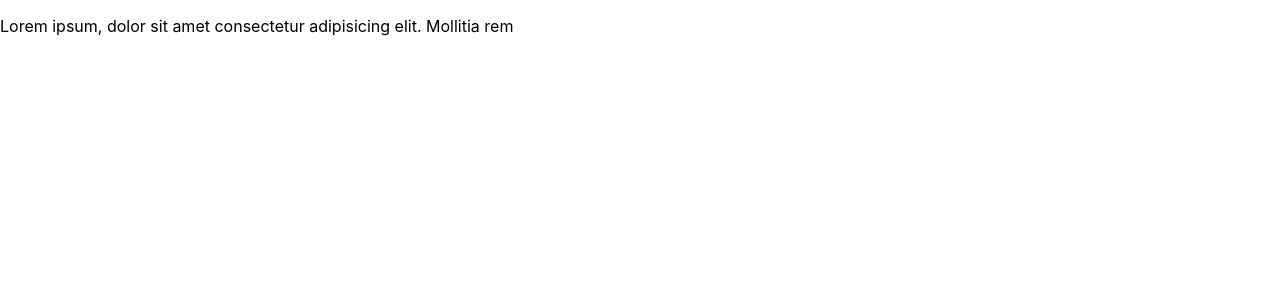
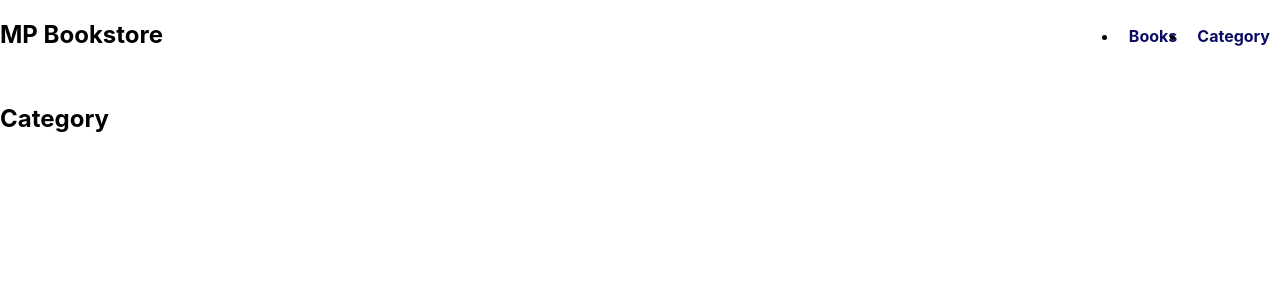
Before and after one commit to mrprotocoll/bookstore, a React (Create React App) app: page /category in a window 1280 px wide. Shown: the top 300 px of the page. Built offline with nearby package versions, Linux system fonts and the light colour scheme.

Commit message:
Setup routing and pages

```diff
--- a/src/components/App.js
+++ b/src/components/App.js
@@ -1,6 +1,18 @@
+import Layout from 'layouts/Layout';
+import { Route, Routes } from 'react-router-dom';
+import Books from 'routes/Books';
+import Category from 'routes/Category';
+import PageNotFound from 'routes/PageNotFound';
+
 const App = () => (
-    <>
-      <p>Lorem ipsum, dolor sit amet consectetur adipisicing elit. Mollitia rem</p>
-    </>
+  <>
+    <Routes>
+      <Route path="/" element={<Layout />}>
+        <Route index element={<Books />} />
+        <Route path="category" element={<Category />} />
+        <Route path="*" element={<PageNotFound />} />
+      </Route>
+    </Routes>
+  </>
 );
 export default App;
--- a/src/index.js
+++ b/src/index.js
@@ -1,5 +1,6 @@
 import React from 'react';
 import ReactDOM from 'react-dom/client';
+import { BrowserRouter as Router } from 'react-router-dom';
 import './index.css';
 import App from 'components/App';
 import reportWebVitals from './reportWebVitals';
@@ -7,8 +8,10 @@ import reportWebVitals from './reportWebVitals';
 const root = ReactDOM.createRoot(document.getElementById('root'));
 root.render(
   <React.StrictMode>
-    <App />
-  </React.StrictMode>
+    <Router>
+      <App />
+    </Router>
+  </React.StrictMode>,
 );
 
 // If you want to start measuring performance in your app, pass a function
--- /dev/null
+++ b/src/layouts/Layout.js
@@ -0,0 +1,11 @@
+import { Outlet } from 'react-router-dom';
+import NavBar from 'layouts/NavBar';
+
+const Layout = () => (
+  <div className="container">
+    <NavBar />
+    <Outlet />
+  </div>
+);
+
+export default Layout;
--- /dev/null
+++ b/src/layouts/NavBar.js
@@ -0,0 +1,23 @@
+import { NavLink } from 'react-router-dom';
+import styles from 'styles/NavBar.module.css';
+
+const NavBar = () => {
+  const links = [
+    { path: '/', text: 'Books' },
+    { path: 'category', text: 'Category' },
+  ];
+
+  return (
+    <nav className={styles.navbar}>
+      <h2>MP Bookstore</h2>
+      <ul className={styles.navlinks}>
+        {links.map((link) => (
+          <li key={link.text}>
+            <NavLink to={link.path}>{link.text}</NavLink>
+          </li>
+        ))}
+      </ul>
+    </nav>
+  );
+};
+export default NavBar;
--- a/src/reportWebVitals.js
+++ b/src/reportWebVitals.js
@@ -1,6 +1,8 @@
-const reportWebVitals = onPerfEntry => {
+const reportWebVitals = (onPerfEntry) => {
   if (onPerfEntry && onPerfEntry instanceof Function) {
-    import('web-vitals').then(({ getCLS, getFID, getFCP, getLCP, getTTFB }) => {
+    import('web-vitals').then(({
+      getCLS, getFID, getFCP, getLCP, getTTFB,
+    }) => {
       getCLS(onPerfEntry);
       getFID(onPerfEntry);
       getFCP(onPerfEntry);
--- /dev/null
+++ b/src/routes/Books.js
@@ -0,0 +1,16 @@
+const Books = () => (
+  <>
+    <h2>Welcome to our page</h2>
+    <p>
+      Lorem ipsum dolor sit amet consectetur, adipisicing elit. Libero molestias
+      velit exercitationem iusto ex atque ratione asperiores necessitatibus temporibus.
+      Velit earum pariatur nam saepe sit sunt nesciunt culpa aspernatur quo?
+    </p>
+    <p>
+      Lorem ipsum dolor sit amet consectetur, adipisicing elit. Veritatis
+      doloribus rerum est temporibus odit repudiandae hic quibusdam commodi
+      quod sunt fugit, aut fuga. Saepe tempora ex, consequuntur nesciunt ratione placeat?
+    </p>
+  </>
+);
+export default Books;
--- /dev/null
+++ b/src/routes/Category.js
@@ -0,0 +1,7 @@
+const Category = () => (
+  <div className="container">
+    <h2>Category</h2>
+  </div>
+);
+
+export default Category;
--- /dev/null
+++ b/src/routes/PageNotFound.js
@@ -0,0 +1,3 @@
+const PageNotFound = () => <div className="404"><p>Page not Found</p></div>;
+
+export default PageNotFound;
--- /dev/null
+++ b/src/styles/NavBar.module.css
@@ -0,0 +1,26 @@
+.navbar {
+  display: flex;
+  width: 100%;
+  justify-content: space-between;
+  margin-bottom: 2rem;
+}
+
+.navlinks {
+  display: flex;
+  align-items: center;
+}
+
+.navlinks li {
+  padding: 10px;
+}
+
+.navlinks a {
+  text-decoration: none;
+  color: rgb(11, 12, 100);
+  font-size: 16px;
+  font-weight: bold;
+}
+
+.navlinks a:hover {
+  color: rgb(44, 124, 161);
+}
```
